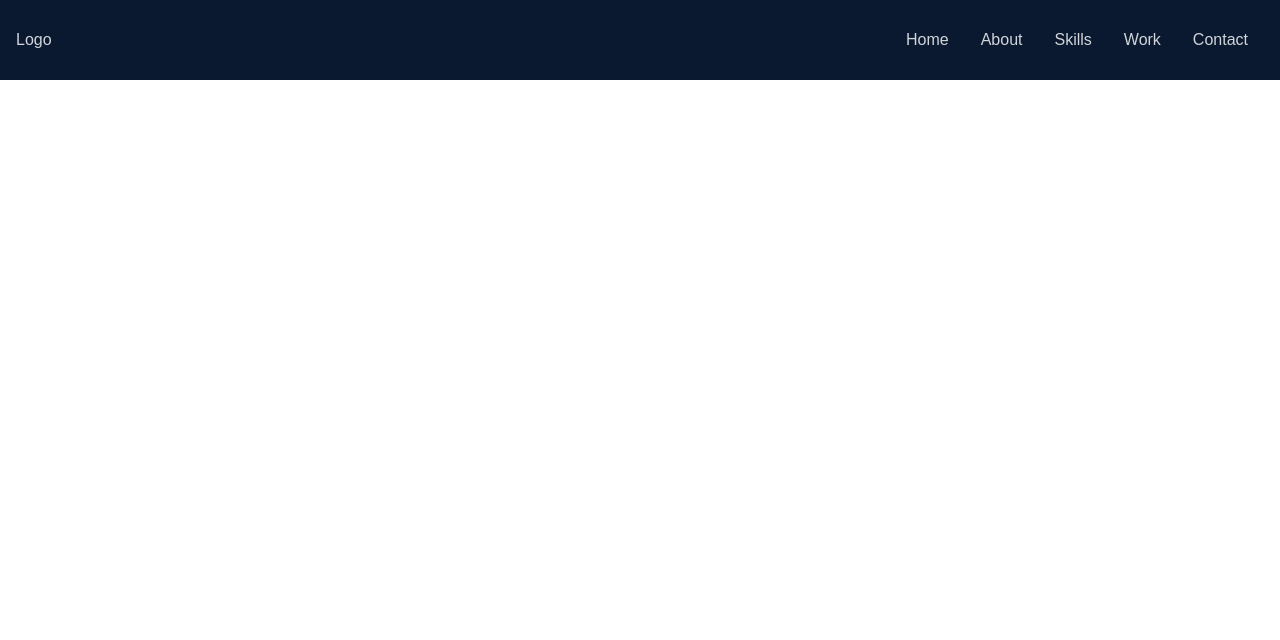
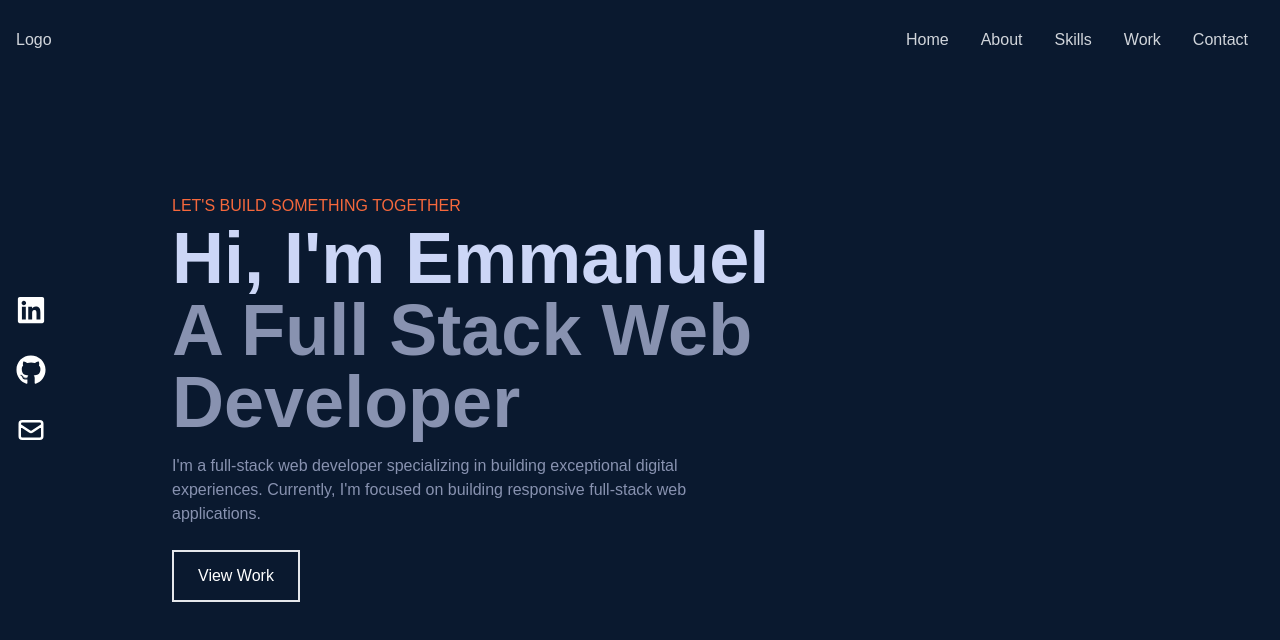
Before and after one commit to eshns/esh-site, a Next.js app: page / in a window 1280 px wide. Shown: the top 640 px of the page. Built offline with nearby package versions, Linux system fonts and the light colour scheme.

Commit message:
add home page

```diff
--- /dev/null
+++ b/src/components/Hero.jsx
@@ -0,0 +1,25 @@
+import React from 'react'
+import {HiArrowNarrowRight} from 'react-icons/hi'
+
+export const Hero = () => {
+  return (
+    <div className='w-full h-screen bg-[#0a192f]'>
+
+      {/* container */}
+      <div className='max-w-[1000px] mx-auto px-8 flex flex-col justify-center h-full'>
+        <p className='text-[#F6683C] py-1'>LET&apos;S BUILD SOMETHING TOGETHER</p>
+        <h1 className='text-4xl sm:text-7xl font-bold text-[#ccd6f6]'>Hi, I&apos;m Emmanuel</h1>
+        <h2 className='text-4xl sm:text-7xl font-bold text-[#8892b0]'>A Full Stack Web Developer</h2>
+        <p className='text-[#8892b0] py-4 max-w-[600px]'>I&apos;m a full-stack web developer specializing in building exceptional digital experiences. Currently, I&apos;m focused on building responsive full-stack web applications.</p>
+
+        <div>
+          <button className='text-white border-2 px-6 py-3 my-2 flex items-center hover:bg-[#F6683C] hover:border-[#F6683C]'>
+            <span>
+              View Work
+            </span>
+          </button>
+        </div>
+      </div>
+    </div>
+  )
+}
--- a/src/components/Navbar.jsx
+++ b/src/components/Navbar.jsx
@@ -1,5 +1,8 @@
 import React, {useState} from 'react'
-import {FaBars, FaTimes} from 'react-icons/fa'
+import {FaBars, FaTimes, FaGithub, FaLinkedin} from 'react-icons/fa'
+import {HiOutlineMail} from 'react-icons/hi'
+import {BsFillPersonLinesFill} from 'react-icons/bs'
+import Link from 'next/link'
 
 export const Navbar = () => {
 
@@ -39,7 +42,25 @@ export const Navbar = () => {
         </ul>
 
         {/* Social Icons */}
-        <div className='hidden'></div>
+        <div className='lg:flex fixed flex-col top-[35%] left-0'>
+            <ul>
+                <li className='w-[160px] h-[60px] flex justify-between items-center'>
+                    <Link href="https://www.linkedin.com/in/emmanuel-santiago/" target="_blank">
+                        <FaLinkedin size={30} color={'white'}/>
+                    </Link>
+                </li>
+                <li className='w-[160px] h-[60px] flex justify-between items-center'>
+                    <Link href="https://github.com/eshns" target="_blank">
+                        <FaGithub size={30} color={'white'}/>
+                    </Link>
+                </li>
+                <li className='w-[160px] h-[60px] flex justify-between items-center'>
+                    <Link href="/" target="_blank">
+                        <HiOutlineMail size={30} color={'white'}/>
+                    </Link>
+                </li>
+            </ul>
+        </div>
     </div>
   )
 }
--- a/src/pages/index.js
+++ b/src/pages/index.js
@@ -1,4 +1,5 @@
 import { Navbar } from '@/components/Navbar'
+import { Hero } from '@/components/Hero'
 import Head from 'next/head'
 
 export default function Home() {
@@ -12,6 +13,7 @@ export default function Home() {
       </Head>
       <main >
         <Navbar />
+        <Hero/>
       </main>
     </>
   )
```
